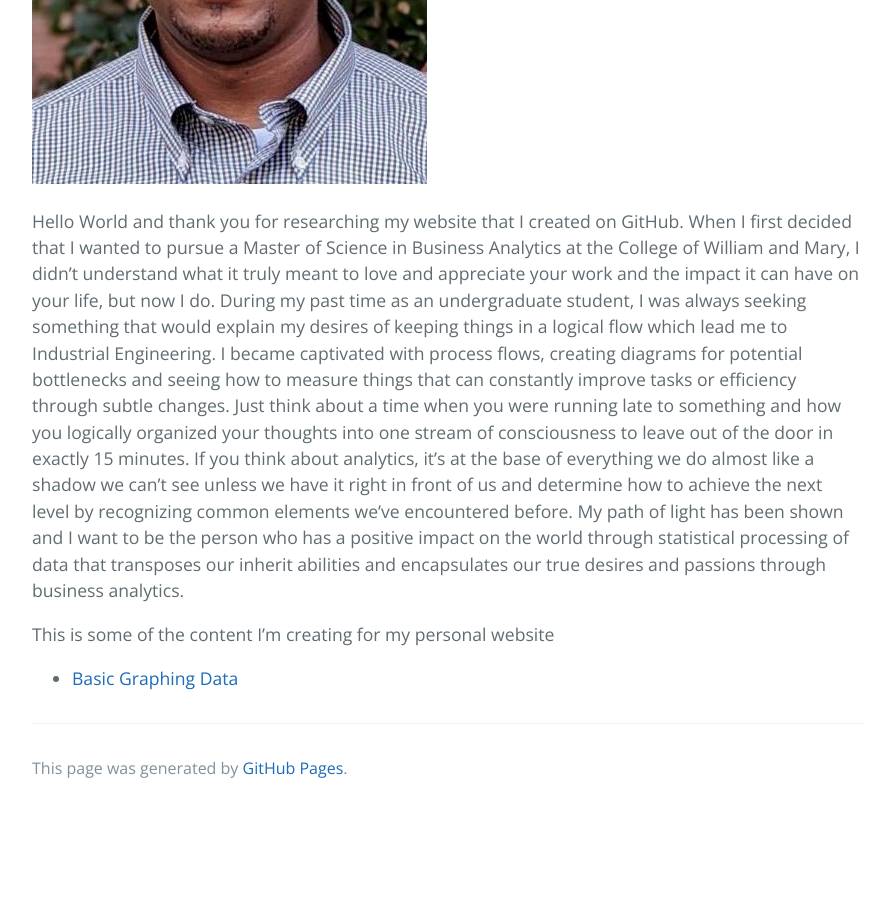
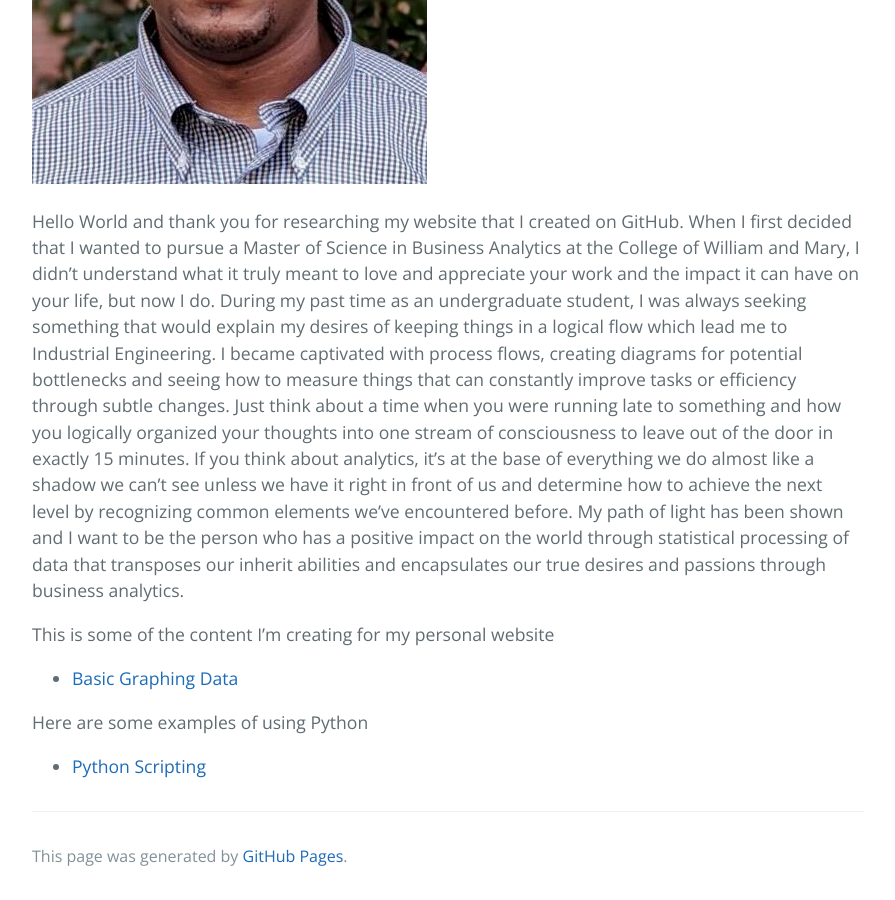
Before and after one commit to EnGinear87/EnGinear87.github.io, a Jekyll site: the page built from index.md, in a window 1280 px wide and 900 px high, scrolled down 714 px. Shown: the whole window, without its empty margins (192-1087 px from the left). Built offline with Jekyll 4.4.1, drawn with Linux system fonts in a browser that asks for light colours; our own code applies the rules of GitHub Pages for plain Markdown files; before the commit the page ends 1526 px from its top, so only the background shows below that.

Commit message:
Update index.md
update section for Python scripting

```diff
--- a/index.md
+++ b/index.md
@@ -9,3 +9,7 @@ Hello World and thank you for researching my website that I created on GitHub.
 
 This is some of the content I'm creating for my personal website
 - [Basic Graphing Data](./Basic Graphing Data/index.md)
+
+
+Here are some examples of using Python
+ - [Python Scripting](./Python Scripting/index.md)
```
